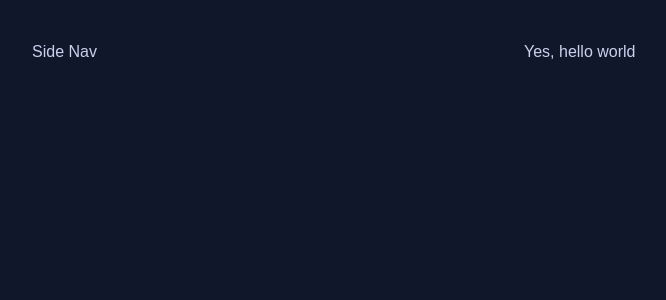
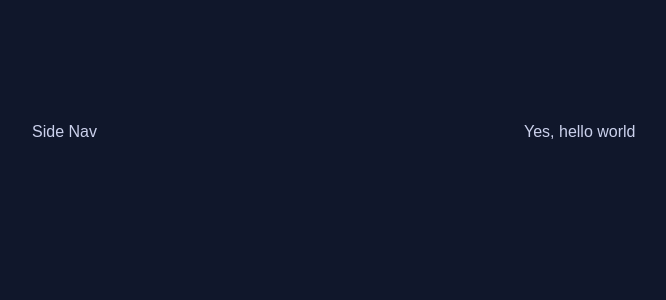
Before and after one commit to kenovienadu/ken-portfolio-2025, a Next.js app: page / in a window 1280 px wide. Shown: the top 300 px of the page, without its empty margins (8-674 px from the left). Built offline with nearby package versions, Linux system fonts and the light colour scheme.

Commit message:
update MainLayout styles for improved layout and spacing

```diff
--- a/src/layouts/MainLayout.tsx
+++ b/src/layouts/MainLayout.tsx
@@ -3,7 +3,7 @@ import SideNav from "@/components/SideNav";
 
 export default function MainLayout(props: PropsWithChildren) {
   return (
-    <main className="mx-10 py-10 flex gap-5 justify-between" >
+    <main className="mx-30 py-30 flex gap-5 justify-between xl:w-[1200px] xl:mx-auto" >
       <section className="sticky top-10 h-[80vh] w-2/5" >
         <SideNav />
       </section>
```
